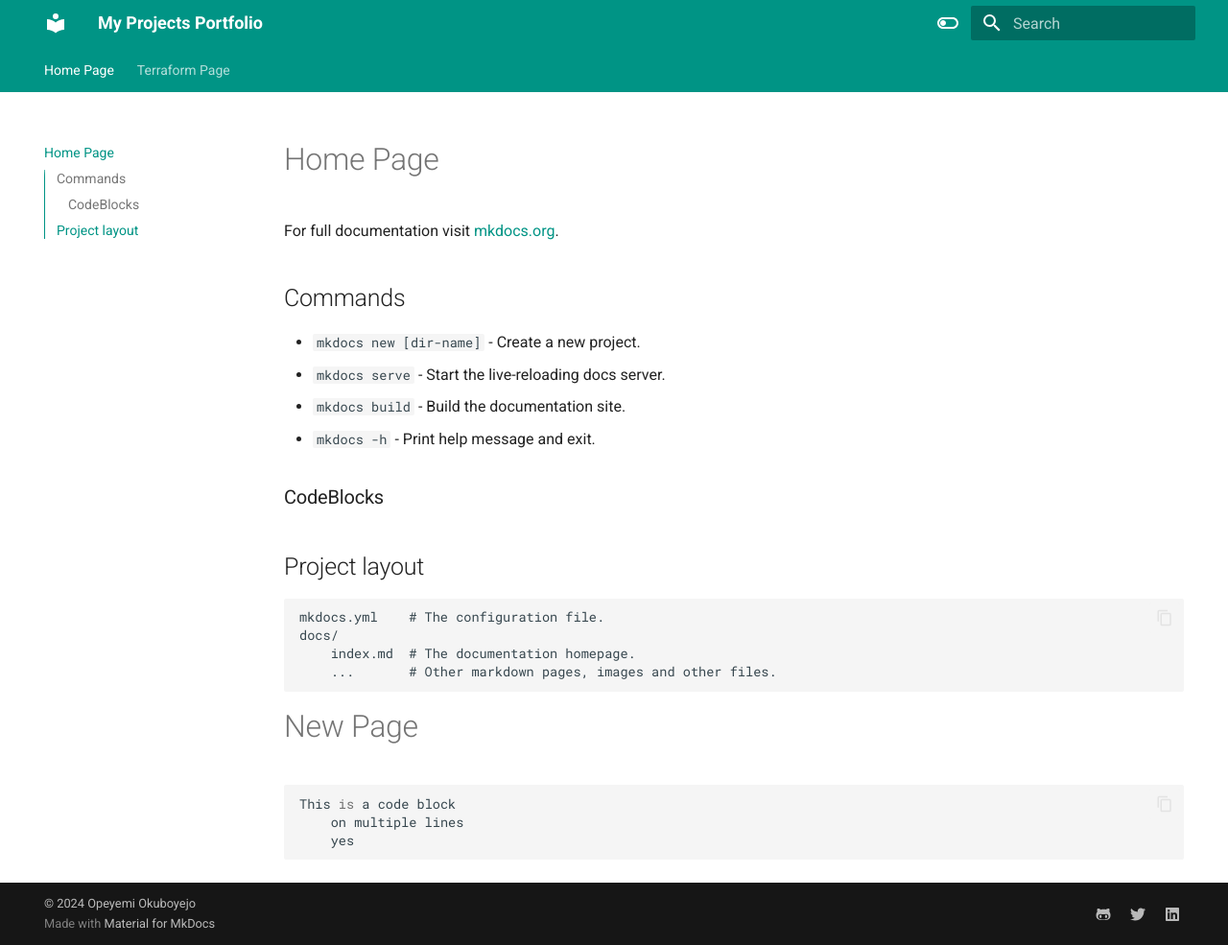
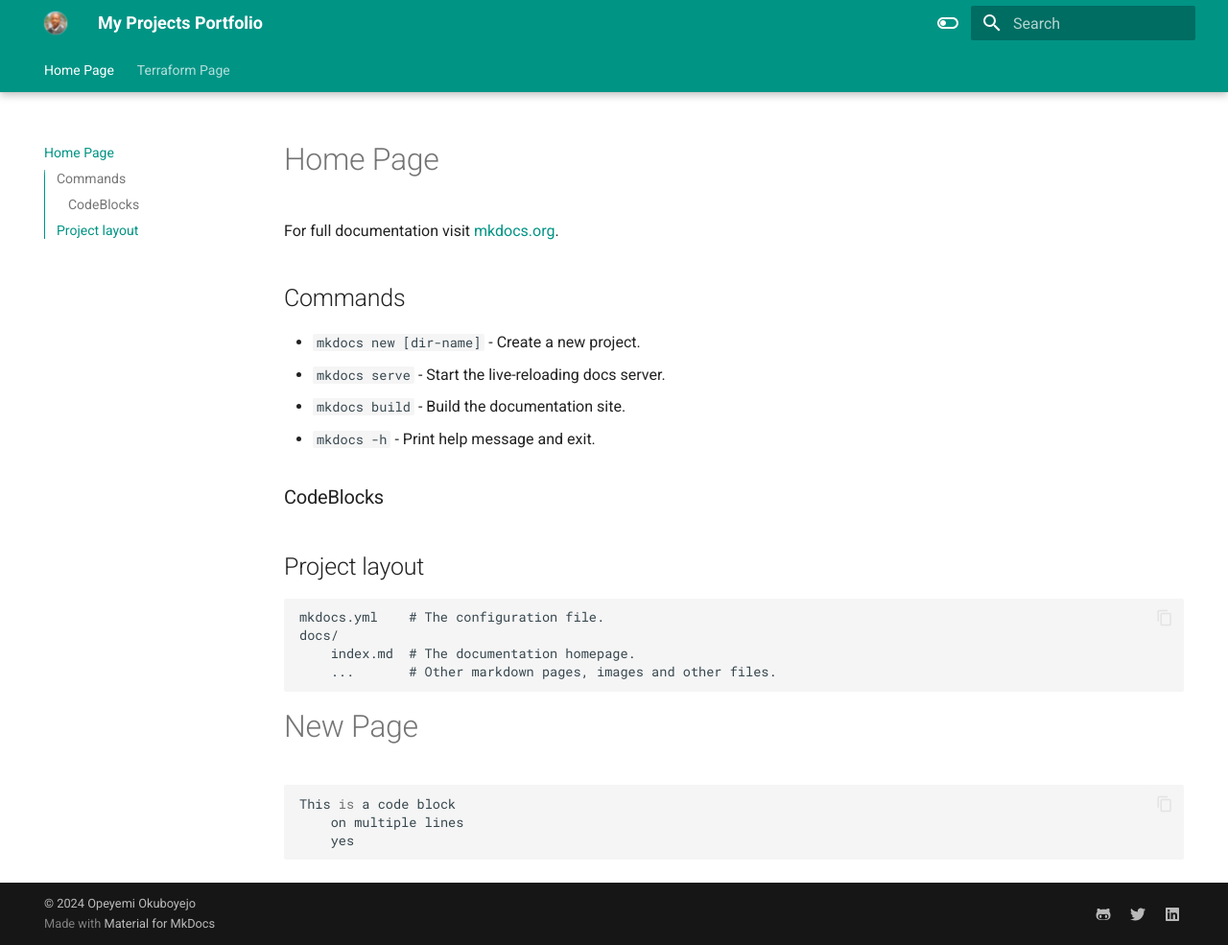
Before and after one commit to opeyemitechpro/my-projects, an MkDocs documentation site: the page built from docs/index.md, in a window 1280 px wide and 985 px high. Shown: the whole window at 96% size. Built offline with MkDocs 1.6.1 and Material for MkDocs 9.7.7, drawn with Linux system fonts in a browser that asks for light colours.

Commit message:
Update mkdocs.yml

```diff
--- a/mkdocs.yml
+++ b/mkdocs.yml
@@ -5,15 +5,24 @@
   name: material
   features:
     - navigation.tabs
+    - navigation.tabs.sticky
+    - navigation.expand
+    - navigation.instant
+    - navigation.instant.progress
+    - navigation.instant.prefetch
     - navigation.sections
+    - navigation.tracking
+    - navigation.top
+    - navigation.path
     - toc.integrate
-    - navigation.top
+    - toc.follow
     - search.suggest
     - search.highlight
     - content.tabs.link
     - content.code.annotation
     - content.code.copy
   favicon: images/favicon.png
+  logo: images/favicon.png
   language: en
   palette:
     - scheme: default
@@ -34,6 +43,7 @@
   - search
 
 extra:
+  homepage: https://opeyemitechpro.github.io
   social:
     - icon: fontawesome/brands/github-alt
       link: https://github.com/opeyemitechpro
@@ -43,6 +53,8 @@
       link: https://www.linkedin.com/in/opeyemi-okuboyejo/
 
 markdown_extensions:
+  - md_in_html
+  - pymdownx.superfences
   - pymdownx.highlight:
       anchor_linenums: true
   - pymdownx.inlinehilite
```
